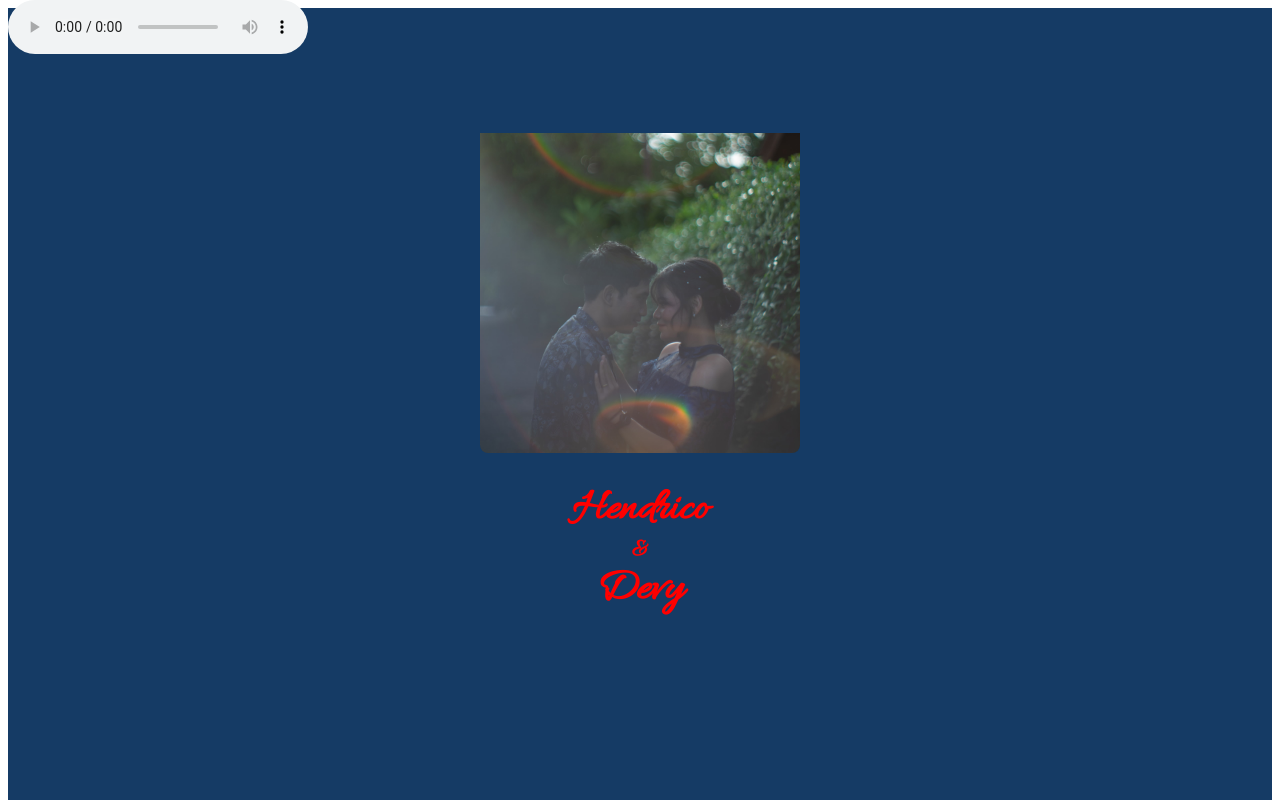
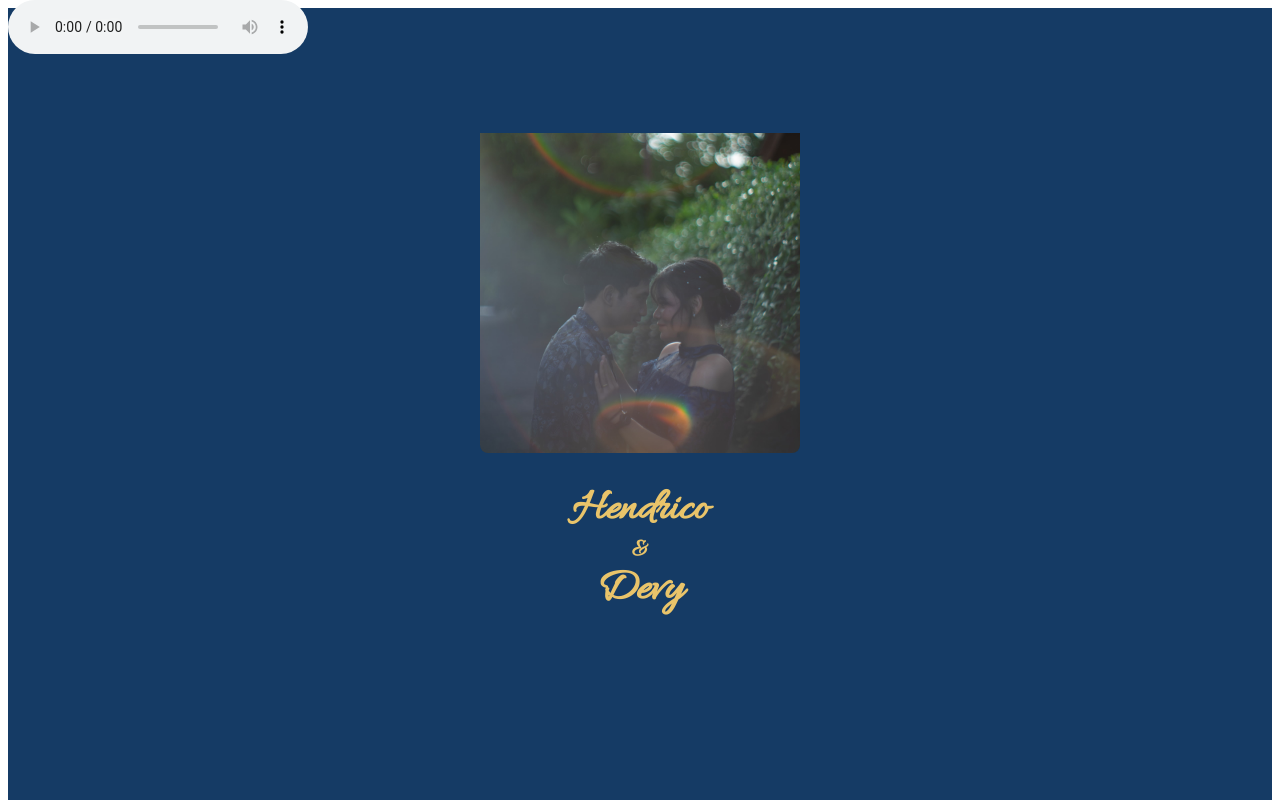
Before and after one commit to weddinghendricodevy/myweddinginvitation, a website: page undangan.html in a window 1280 px wide. Shown: the top 800 px of the page. Drawn offline with nearby package versions, Linux system fonts and the light colour scheme; a web font is replaced by a local one.

Commit message:
Update style_undangan.css

```diff
--- a/style_undangan.css
+++ b/style_undangan.css
@@ -48,7 +48,7 @@ body {
     width: 320px;
     height: 150px;
     margin: auto;
-    color: red;
+    color: #E9C46A;
 
 }
 
@@ -66,13 +66,14 @@ body {
     height: 128px;
     animation: spin-y 6s linear infinite;
     transform-style: preserve-3d;
+}
+
 @keyframes spin-y {
     0% {
         transform: rotateY(0deg);
     }
     100% {
         transform: rotateY(360deg);
-        }
     }
 }
 
@@ -206,5 +207,5 @@ body {
     margin-top: 20px;
     padding-bottom: 20px;
     font-size: 12px;
-    color: #E9C46A
+    color: #E9C46A;
 }
```
Lines whose indentation alone changed are shown as unchanged.
